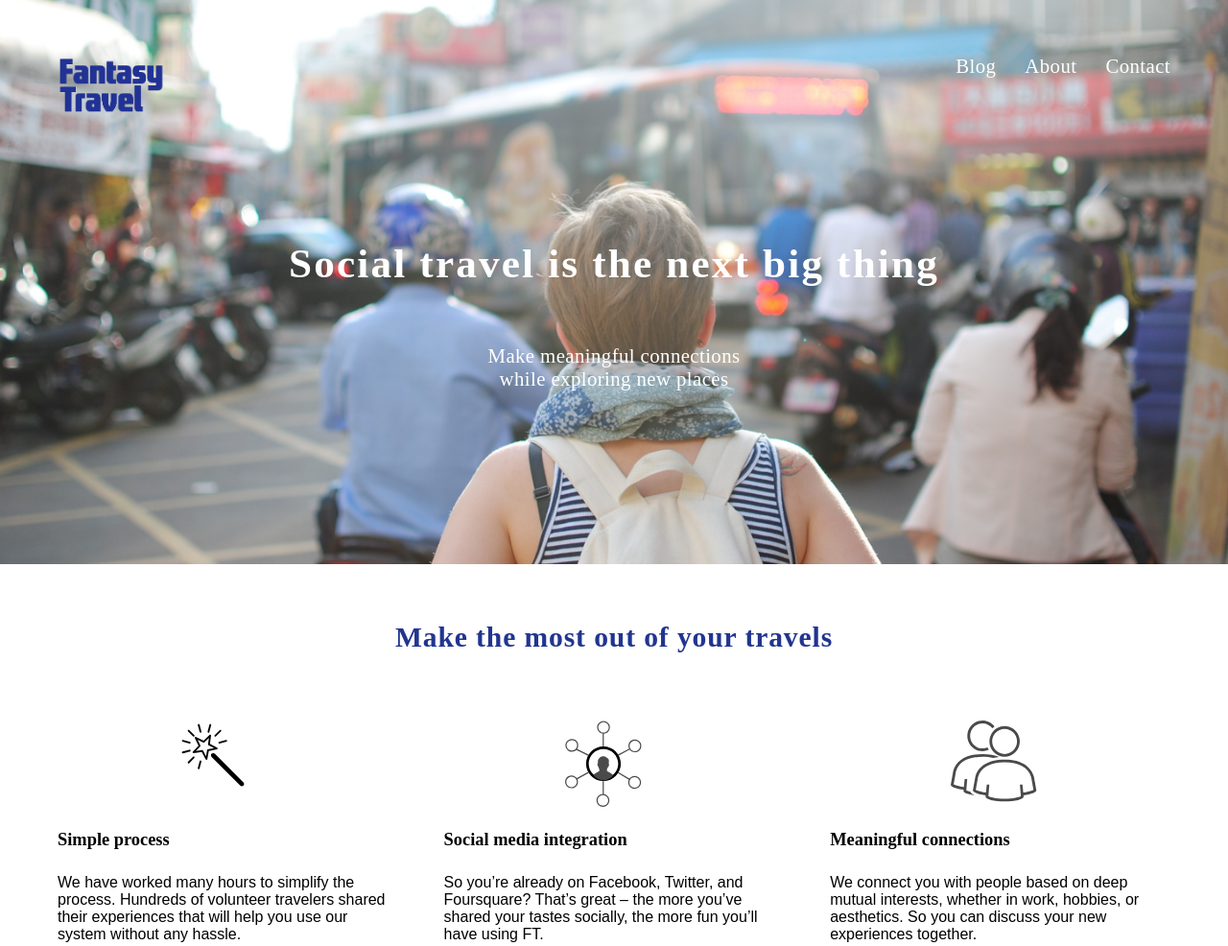
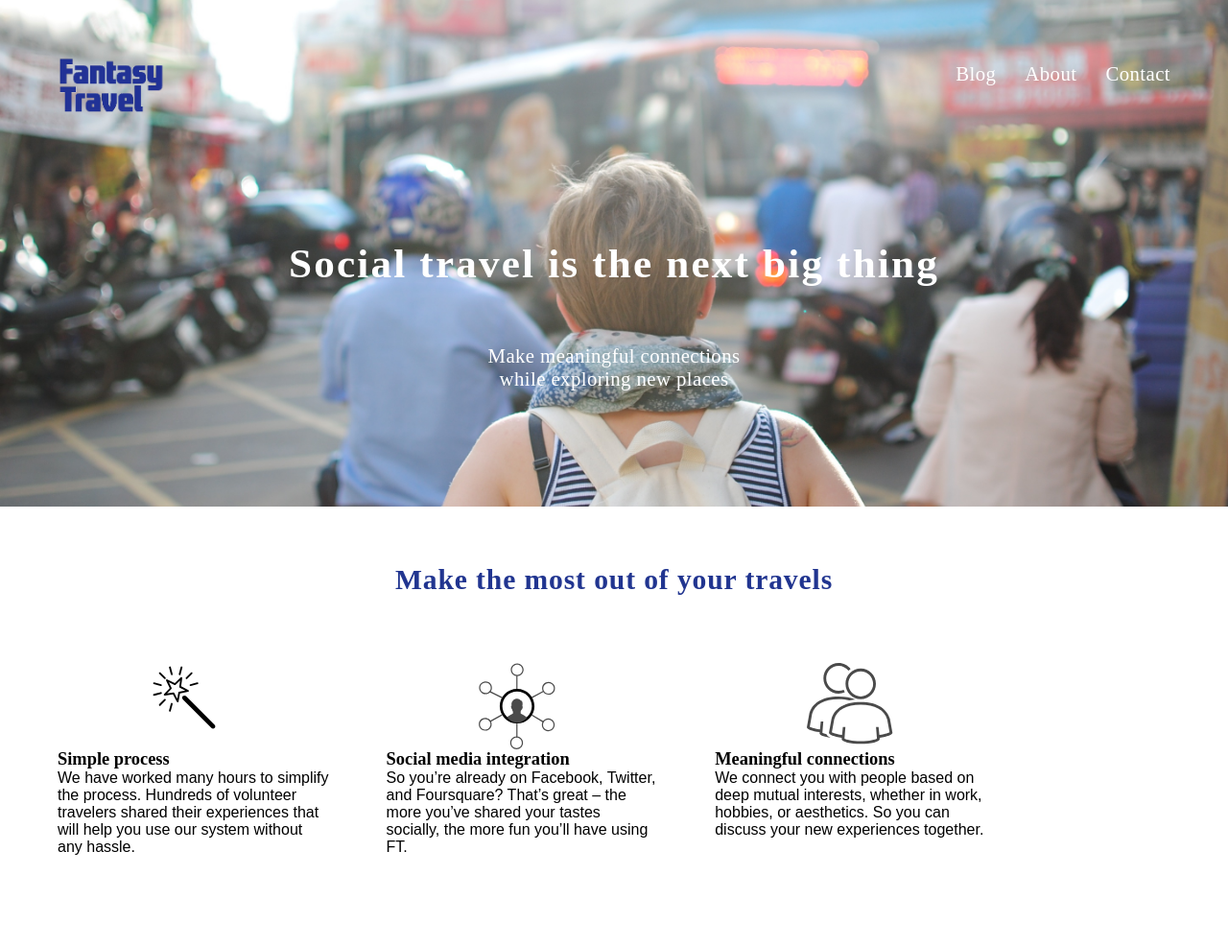
Before and after one commit to lilyxl8-zz/fantasy-travel, a plain HTML site: page index.htm in a window 1280 px wide. Shown: the top 986 px of the page at 96% size. Drawn offline with Linux system fonts and the light colour scheme.

Commit message:
flexbox header

```diff
--- a/assets/main.scss
+++ b/assets/main.scss
@@ -38,22 +38,15 @@ $tagline-color: #4A4A4A;
   }
 }
 
-html, body, header, nav, h1, a,
-ul, li, strong, main, button, i,
-section, img, div, h2, p, form,
-fieldset, label, input, textarea,
-span, article, footer, time, small {
-  margin: 0;
-  padding: 0;
-  border: 0;
-  outline: 0;
+
+*{
+	margin: 0;
+	padding: 0;
+	box-sizing: border-box;
   font: inherit;
   color: inherit;
   text-align: inherit;
   text-decoration: inherit;
-  vertical-align: inherit;
-  box-sizing: inherit;
-  background: transparent;
 }
 
 ul {
@@ -124,8 +117,12 @@ h4 {
 
 .header {
   position: absolute;
-  left: 0;
-  right: 0;
+	top: 0;
+	left: 0;
+  width: 100%;
+  display: flex;
+  justify-content: space-between;
+	align-items: center;
   padding: $general-padding $general-padding 0;
   color: $contrast-color;
 }
@@ -136,16 +133,17 @@ h4 {
 }
 
 .header-logo {
-  float: left;
+  // float: left;
   img {
     width: 7rem;
   }
 }
 
 .header-links, .footer-links {
-  float: right;
+  // float: right;
+  display: flex;
   li {
-    float: left;
+    // float: left;
     padding-left: $small-padding;
   }
 }
--- a/index.htm
+++ b/index.htm
@@ -7,8 +7,6 @@
 <body>
 
   <header class="header">
-    <nav class="header-nav group">
-
     <h1 class="header-logo">
       <a href="#"><img src="assets/img/ft-logo.png" alt="" /></a>
     </h1>
@@ -18,8 +16,6 @@
       <li><h3><a href="#">About</a></h3></li>
       <li><h3><a href="#">Contact</a></h3></li>
     </ul>
-
-    </nav>
   </header>
 
   <main class="content group">
```
Also changed, not shown: assets/main.css, 1 other file. Lines whose indentation alone changed are shown as unchanged.
